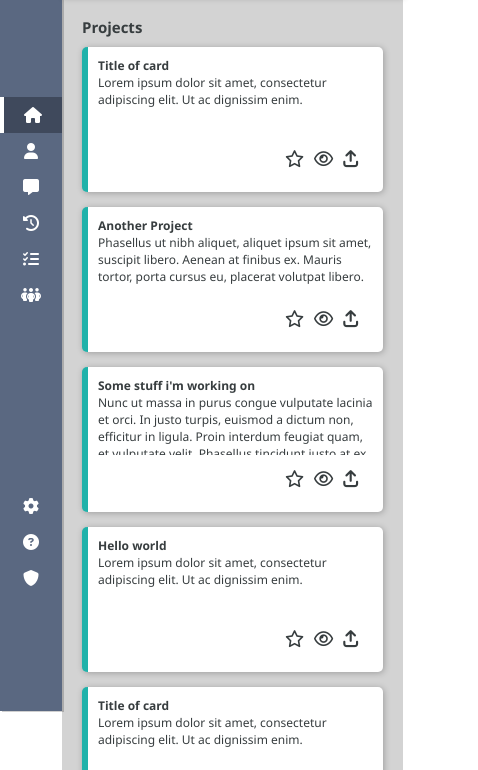
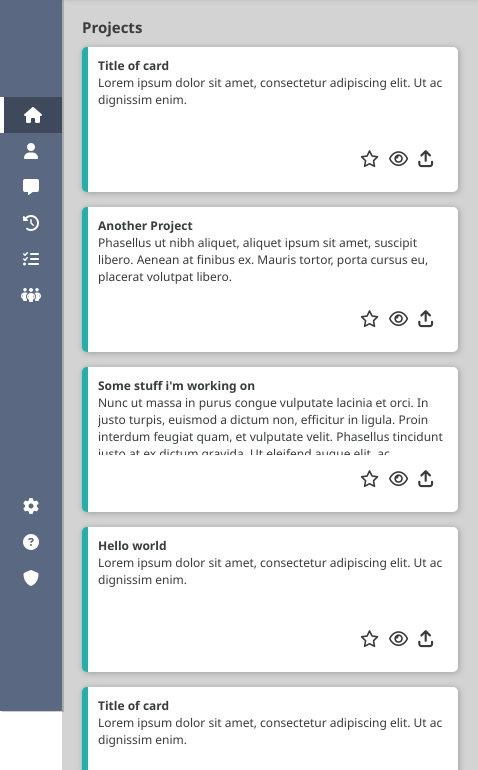
Before and after one commit to stevenwalker91/admin-dashboard, a plain HTML site: page index.html in a window 390 px wide. Shown: the part 133-903 px from the top of the page, 478 px wide, since content can reach past the window. Drawn offline with Linux system fonts and the light colour scheme.

Commit message:
updated card stylng to only grow on smaller screen width (so cards are cosnsitently sized)

```diff
--- a/style.css
+++ b/style.css
@@ -193,14 +193,13 @@ button:hover {
 .card {
   background-color: white;
   height: 125px;
-  width: 275px;
+  width: 350px;
   border-radius: 5px;
   border-left: 6px solid lightseagreen;
   box-shadow: 1px 1px 6px 0px rgb(0 0 0 / 25%);
   padding: 10px;
   display: flex;
   flex-direction: column;
-  flex-grow: 1;
   flex-shrink: 1;
 }
 
@@ -311,4 +310,7 @@ hr {
     grid-template-columns: 1fr;
 
   }
+  .card {
+    flex-grow: 1;
+  }
 }
```
